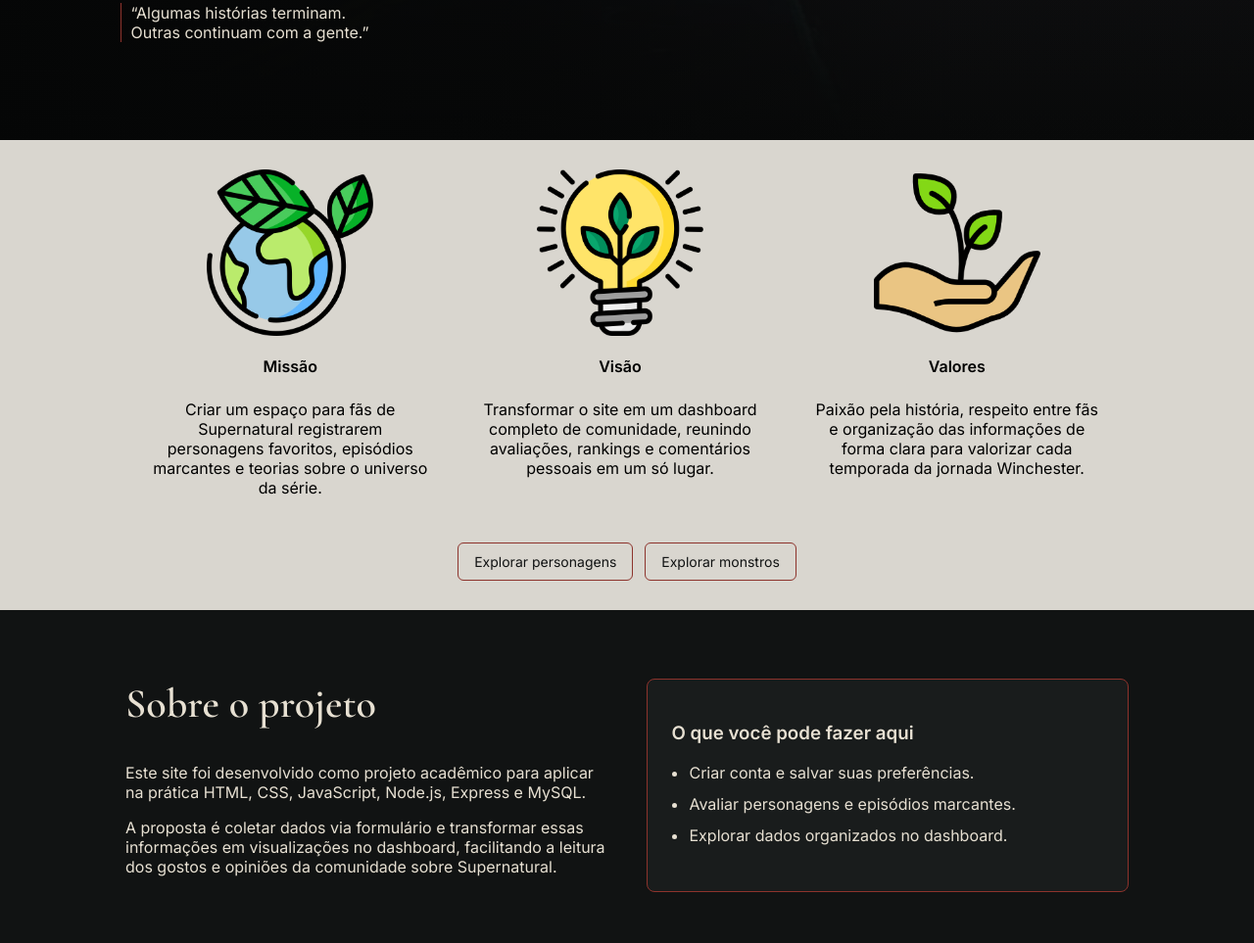
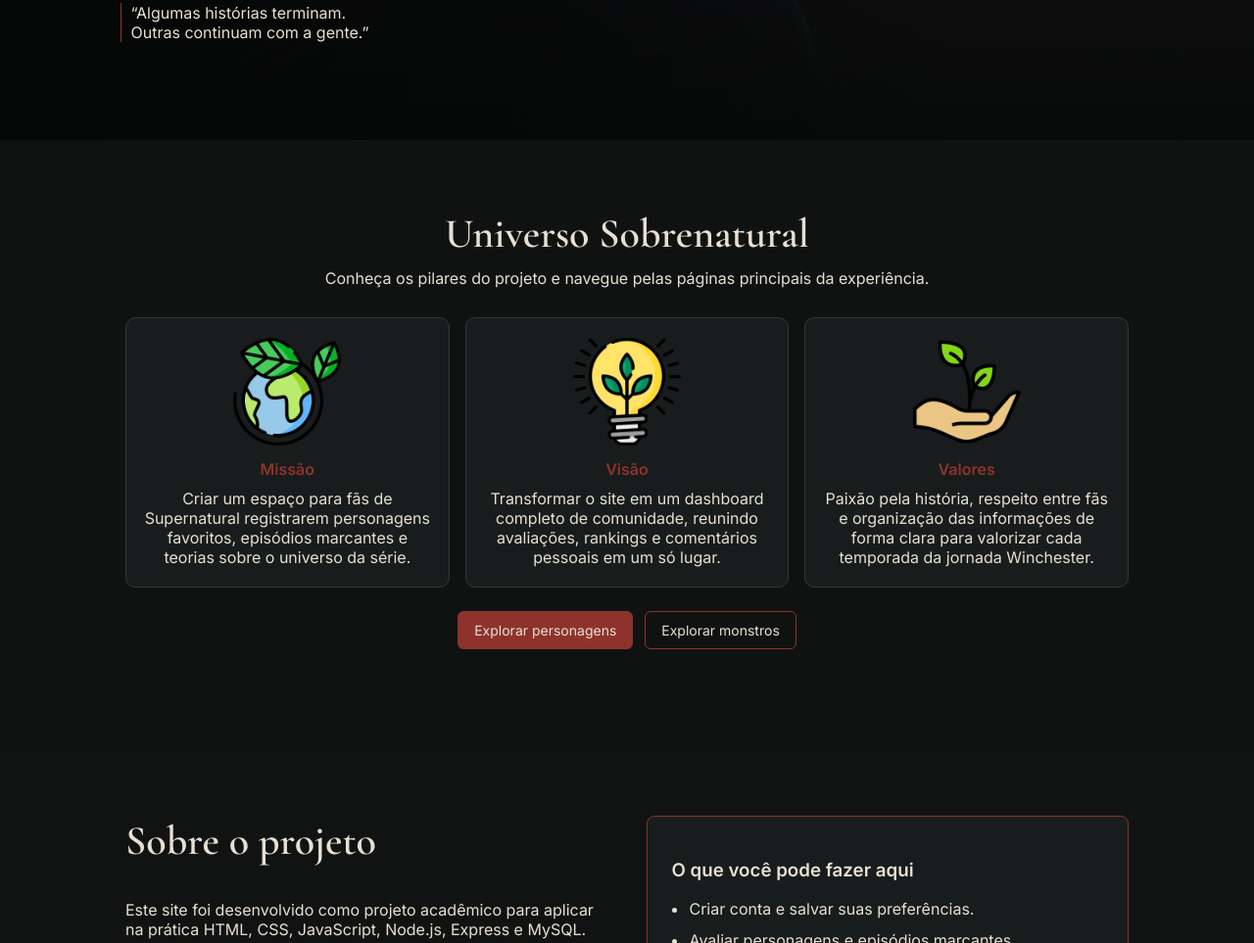
Before and after one commit to alex-ikezili/projeto-individual, a website: page public/index.html in a window 1280 px wide. Shown: the part 657-1620 px from the top of the page at 98% size. Drawn offline with nearby package versions, Linux system fonts and the light colour scheme.

Commit message:
refactor: padroniza layout da section universo com a home

```diff
--- a/public/css/estilo.css
+++ b/public/css/estilo.css
@@ -153,8 +153,10 @@
 /* MISSÃO VISÃO VALORES */
 
 .social {
-  background-color: #d9d6cf;
+  background-color: #101212;
+  color: #e7e0d2;
   display: flex;
+  padding: 70px 0;
 }
 
 .social .container {
@@ -162,15 +164,31 @@
   flex-direction: column;
 }
 
+.social-topo {
+  text-align: center;
+}
+
+.social-topo h2 {
+  font-family: 'Cormorant Garamond', serif;
+  font-size: 42px;
+  margin: 0;
+}
+
+.social-topo p {
+  margin: 10px auto 0;
+  max-width: 620px;
+}
+
 .box img {
-  width: 170px;
+  width: 110px;
 }
 
 .social .container .boxes {
-  display: flex;
-  justify-content: space-between;
+  display: grid;
+  grid-template-columns: repeat(3, 1fr);
+  gap: 16px;
   width: 100%;
-  padding: 30px 0;
+  padding: 30px 0 24px;
 }
 
 .universo-botoes {
@@ -181,14 +199,6 @@
   padding-bottom: 30px;
 }
 
-.social .btn-home {
-  color: #111313;
-}
-
-.social .btn-home:hover {
-  color: #e7e0d2;
-}
-
 .social p {
   text-align: center;
 }
@@ -197,14 +207,21 @@
   display: flex;
   flex-direction: column;
   align-items: center;
+  border: 1px solid #343838;
+  border-radius: 10px;
+  background-color: #191c1c;
+  padding: 20px 16px;
+  box-sizing: border-box;
 }
 
 .box h4 {
-  margin-bottom: 8px;
+  margin: 14px 0 10px;
+  color: #8d332c;
 }
 
 .box p {
-  width: 85%;
+  width: 100%;
+  margin: 0;
 }
 
 .sobre-projeto {
--- a/public/index.html
+++ b/public/index.html
@@ -58,6 +58,11 @@
 
   <section class="social" id="universo">
     <div class="container">
+      <div class="social-topo">
+        <h2>Universo Sobrenatural</h2>
+        <p>Conheça os pilares do projeto e navegue pelas páginas principais da experiência.</p>
+      </div>
+
       <div class="boxes">
         <div class="box">
           <img src="assets/imgs/planet-earth_color.png">
@@ -80,7 +85,7 @@
       </div>
 
       <div class="universo-botoes">
-        <a href="personagens.html" class="btn-home">Explorar personagens</a>
+        <a href="personagens.html" class="btn-home btn-destaque">Explorar personagens</a>
         <a href="monstros.html" class="btn-home">Explorar monstros</a>
       </div>
     </div>
```
